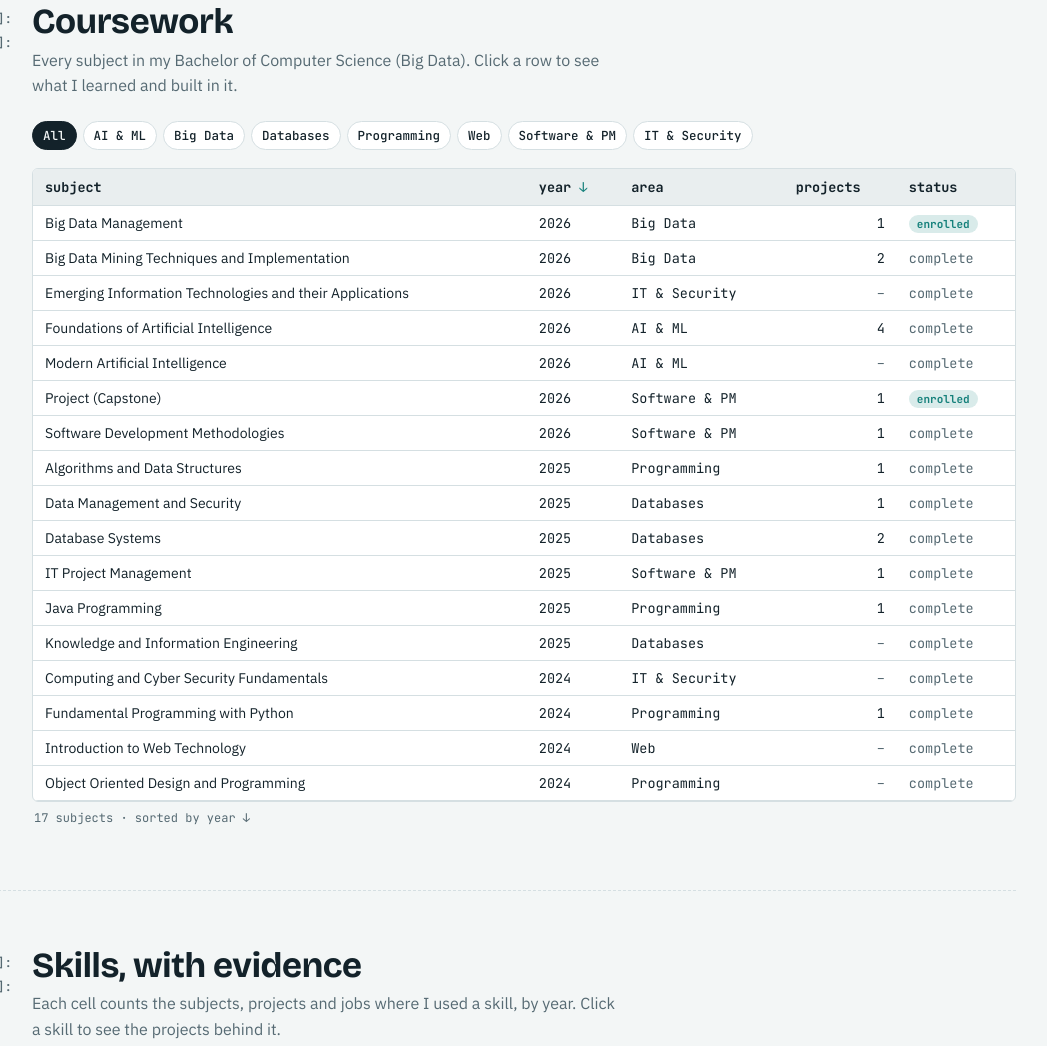
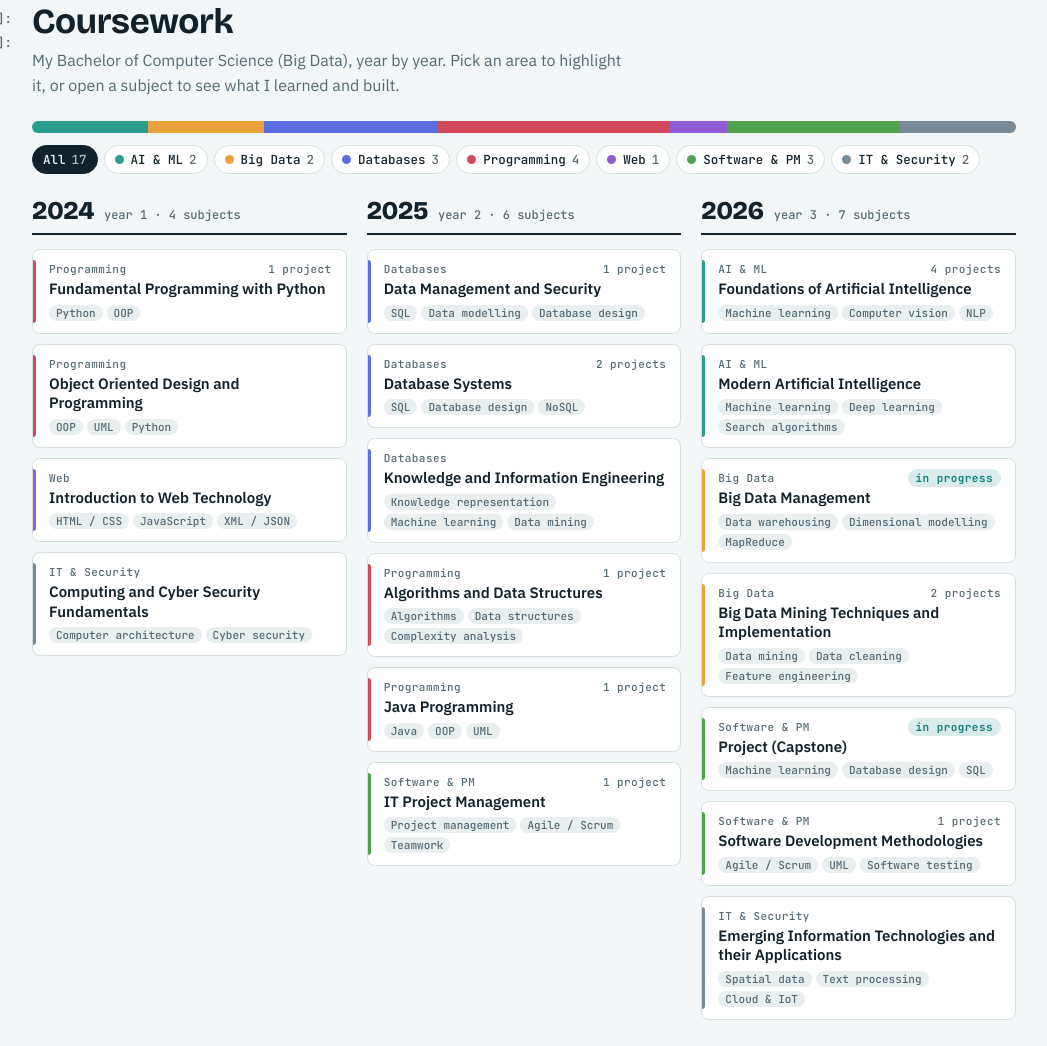
Before and after one commit to akamanlev/akamanlev.github.io, a plain HTML site: page index.html in a window 1280 px wide. Shown: the part 974-2020 px from the top of the page, without its empty margins (168-1215 px from the left). Drawn offline with nearby package versions, Linux system fonts and the light colour scheme.

Commit message:
Redesign coursework as a year-by-year learning path
Co-Authored-By: Claude Opus 5.5 <noreply@anthropic.com>
Claude-Session: https://claude.ai/code/session_013h4VqxE54rVxcQsoDLQ6Sd

```diff
--- a/index.html
+++ b/index.html
@@ -134,6 +134,34 @@ table.df{width:100%;border-collapse:collapse;font:400 13.5px var(--font-mono);fo
 @media (max-width:640px){ .df .hide-sm{display:none} }
 .df-foot{font:400 12px var(--font-mono);color:var(--muted);padding:8px 2px}
 
+/* learning path */
+:root{ --a1:#2a9d8f; --a2:#e9a23b; --a3:#5b6ee1; --a4:#d1495b; --a5:#8f5bd6; --a6:#4fa34f; --a7:#7a8a94; }
+.areabar{display:flex;height:12px;border-radius:99px;overflow:hidden;margin-bottom:12px;background:var(--sunken)}
+.areabar span{display:block;height:100%;transition:opacity .2s}
+.arealeg{margin-bottom:24px}
+.arealeg .chip i{display:inline-block;width:9px;height:9px;border-radius:50%;margin-right:7px;vertical-align:0}
+.arealeg .chip b{font-weight:500;color:var(--muted);margin-left:6px}
+.arealeg .chip[aria-pressed="true"] b{color:inherit;opacity:.7}
+.path{display:grid;grid-template-columns:repeat(3,minmax(0,1fr));gap:20px;position:relative}
+@media (max-width:900px){ .path{grid-template-columns:minmax(0,1fr)} }
+.yr{display:flex;flex-direction:column;gap:10px;min-width:0}
+.yr-head{display:flex;align-items:baseline;gap:10px;padding-bottom:10px;border-bottom:2px solid var(--fg);margin-bottom:4px}
+.yr-head b{font:800 1.6rem/1 var(--font-display);letter-spacing:-.02em}
+.yr-head span{font:500 12px var(--font-mono);color:var(--muted)}
+.subj{position:relative;text-align:left;width:100%;background:var(--surface);border:1px solid var(--line);border-radius:8px;padding:12px 14px 12px 16px;color:var(--fg);font:inherit;cursor:pointer;transition:opacity .2s,border-color .15s,transform .15s}
+.subj::before{content:"";position:absolute;left:0;top:10px;bottom:10px;width:3px;border-radius:0 3px 3px 0;background:var(--ac)}
+.subj:hover{border-color:var(--ac);transform:translateY(-1px)}
+.subj.dim{opacity:.28}
+.subj .ar{font:500 11px var(--font-mono);letter-spacing:.04em;color:var(--muted);display:flex;justify-content:space-between;gap:8px}
+.subj .nm{display:block;font:600 15px/1.3 var(--font-body);margin:3px 0 6px}
+.subj .sk{display:flex;flex-wrap:wrap;gap:4px}
+.subj .sk span{font:500 11px var(--font-mono);padding:1px 7px;border-radius:99px;background:var(--sunken);color:var(--muted)}
+.subj .more{display:none;margin-top:10px;padding-top:10px;border-top:1px dashed var(--line);font-size:14px;cursor:auto}
+.subj[aria-expanded="true"]{border-color:var(--ac)}
+.subj[aria-expanded="true"] .more{display:block}
+.subj .more p{margin:0 0 8px}
+.subj .more .row2{display:flex;flex-wrap:wrap;gap:4px;margin-bottom:6px;align-items:center}
+.subj .more .lbl{font:500 11px var(--font-mono);color:var(--muted);margin-right:4px}
 /* skills heatmap */
 .skills-grid{display:grid;grid-template-columns:minmax(0,1.4fr) minmax(0,1fr);gap:24px;align-items:start}
 @media (max-width:900px){ .skills-grid{grid-template-columns:minmax(0,1fr)} }
@@ -300,23 +328,12 @@ transcript.<span class="k">describe</span>()</div>
       <div class="head">
         <div>
           <h2>Coursework</h2>
-          <p>Every subject in my Bachelor of Computer Science (Big Data). Click a row to see what I learned and built in it.</p>
+          <p>My Bachelor of Computer Science (Big Data), year by year. Pick an area to highlight it, or open a subject to see what I learned and built.</p>
         </div>
       </div>
-      <div class="toolbar"><div class="chips" id="areaChips" role="group" aria-label="Filter subjects by area"></div></div>
-      <div class="df-wrap">
-        <table class="df" id="df">
-          <thead><tr>
-            <th data-k="name" scope="col">subject</th>
-            <th data-k="year" scope="col" class="hide-sm">year</th>
-            <th data-k="area" scope="col" class="hide-sm">area</th>
-            <th data-k="nproj" scope="col">projects</th>
-            <th data-k="status" scope="col">status</th>
-          </tr></thead>
-          <tbody></tbody>
-        </table>
-      </div>
-      <div class="df-foot" id="dffoot"></div>
+      <div class="areabar" id="areaBar" role="img" aria-label="Subjects by area"></div>
+      <div class="chips arealeg" id="areaChips" role="group" aria-label="Highlight subjects by area"></div>
+      <div class="path" id="path"></div>
     </div>
   </section>
 
@@ -481,43 +498,49 @@ var stats=[
 ];
 $("#describe").innerHTML = stats.map(function(s){return "<div><dt>"+s[0]+"</dt><dd>"+s[1]+"<small>"+esc(s[2])+"</small></dd></div>";}).join("");
 
-/* ---------- dataframe ---------- */
-var area="All", sortK="year", sortDir=-1, openCode=null;
-var areas=["All"].concat(D.areas.filter(function(a){return mods.some(function(m){return m.area===a;});}));
-$("#areaChips").innerHTML = areas.map(function(a){return '<button type="button" class="chip" aria-pressed="'+(a===area)+'" data-a="'+esc(a)+'">'+esc(a)+"</button>";}).join("");
-$("#areaChips").addEventListener("click", function(e){ var b=e.target.closest(".chip"); if(!b) return; area=b.dataset.a; this.querySelectorAll(".chip").forEach(function(c){c.setAttribute("aria-pressed", c===b);}); renderDF(); });
-document.querySelectorAll("#df th").forEach(function(th){ th.addEventListener("click", function(){ var k=th.dataset.k; if(k==="idx") return; if(sortK===k) sortDir*=-1; else { sortK=k; sortDir=(k==="nproj"||k==="year")?-1:1; } renderDF(); }); });
+/* ---------- learning path ---------- */
+var area="All", openCode=null;
+var areaList=D.areas.filter(function(a){return mods.some(function(m){return m.area===a;});});
+function acol(a){ return "var(--a"+((areaList.indexOf(a)%7)+1)+")"; }
 function projById(id){ return D.projects.filter(function(p){return p.id===id;})[0]; }
-function renderDF(){
-  var rows=mods.filter(function(m){return area==="All"||m.area===area;});
-  rows.sort(function(a,b){
-    var A=a[sortK], B=b[sortK];
-    if(A<B) return -sortDir; if(A>B) return sortDir;
-    return a.name<b.name?-1:1;
+$("#areaBar").innerHTML=areaList.map(function(a){ var n=mods.filter(function(m){return m.area===a;}).length; return '<span data-a="'+esc(a)+'" title="'+esc(a)+': '+n+'" style="flex:'+n+';background:'+acol(a)+'"></span>'; }).join("");
+$("#areaChips").innerHTML='<button type="button" class="chip" data-a="All" aria-pressed="true">All<b>'+mods.length+'</b></button>'+areaList.map(function(a){ var n=mods.filter(function(m){return m.area===a;}).length; return '<button type="button" class="chip" data-a="'+esc(a)+'" aria-pressed="false"><i style="background:'+acol(a)+'"></i>'+esc(a)+'<b>'+n+'</b></button>'; }).join("");
+$("#areaChips").addEventListener("click", function(e){ var b=e.target.closest(".chip"); if(!b) return; area=(area===b.dataset.a&&area!=="All")?"All":b.dataset.a; this.querySelectorAll(".chip").forEach(function(c){c.setAttribute("aria-pressed", c.dataset.a===area);}); applyArea(); });
+function applyArea(){
+  document.querySelectorAll("#path .subj").forEach(function(c){ c.classList.toggle("dim", area!=="All" && c.dataset.area!==area); });
+  document.querySelectorAll("#areaBar span").forEach(function(sp){ sp.style.opacity = (area==="All"||sp.dataset.a===area)?1:.25; });
+}
+function renderPath(){
+  var years=[]; mods.forEach(function(m){ if(years.indexOf(m.year)<0) years.push(m.year); }); years.sort();
+  var P=$("#path"); P.innerHTML="";
+  years.forEach(function(y,yi){
+    var list=mods.filter(function(m){return m.year===y;}).sort(function(a,b){ return areaList.indexOf(a.area)-areaList.indexOf(b.area) || (a.name<b.name?-1:1); });
+    var col=h("div",{class:"yr"});
+    col.innerHTML='<div class="yr-head"><b>'+y+'</b><span>year '+(yi+1)+' · '+list.length+' subjects</span></div>';
+    list.forEach(function(m){
+      var c=h("div",{class:"subj", role:"button", tabindex:"0", "aria-expanded":String(openCode===m.code), "data-code":m.code, "data-area":m.area});
+      c.style.setProperty("--ac", acol(m.area));
+      var pj=(m.projects||[]).map(projById).filter(Boolean);
+      var right = m.status!=="Complete" ? '<span class="pill">in progress</span>' : (pj.length? pj.length+(pj.length>1?" projects":" project") : "");
+      c.innerHTML='<span class="ar"><span>'+esc(m.area)+'</span><span style="color:var(--muted)">'+right+'</span></span>'+
+        '<span class="nm">'+esc(m.name)+'</span>'+
+        '<span class="sk">'+(m.skills||[]).slice(0,3).map(function(x){return "<span>"+esc(x)+"</span>";}).join("")+'</span>'+
+        '<div class="more"><p>'+esc(m.summary)+'</p>'+
+          ((m.skills||[]).length>3?'<div class="row2"><span class="lbl">skills</span>'+m.skills.map(function(x){return '<span class="tag">'+esc(x)+'</span>';}).join("")+'</div>':'')+
+          ((m.tools||[]).length?'<div class="row2"><span class="lbl">tools</span>'+m.tools.map(function(x){return '<span class="tag">'+esc(x)+'</span>';}).join("")+'</div>':'')+
+          (pj.length?'<div class="row2"><span class="lbl">projects</span>'+pj.map(function(p){return '<button type="button" class="linkish" data-p="'+p.id+'">'+esc(p.title)+'</button>';}).join(" · ")+'</div>':'')+
+        '</div>';
+      function toggle(){ openCode = openCode===m.code?null:m.code; document.querySelectorAll("#path .subj").forEach(function(x){ x.setAttribute("aria-expanded", String(x.dataset.code===openCode)); }); }
+      c.addEventListener("click", function(e){ if(e.target.closest("[data-p]")||e.target.closest(".more")) return; toggle(); });
+      c.addEventListener("keydown", function(e){ if((e.key==="Enter"||e.key===" ")&&e.target===c){ e.preventDefault(); toggle(); } });
+      c.querySelectorAll("[data-p]").forEach(function(b){ b.addEventListener("click", function(e){ e.stopPropagation(); showProject(b.dataset.p); }); });
+      col.appendChild(c);
+    });
+    P.appendChild(col);
   });
-  document.querySelectorAll("#df th").forEach(function(th){ th.setAttribute("aria-sort", th.dataset.k===sortK ? (sortDir>0?"ascending":"descending") : "none"); });
-  var tb=$("#df tbody"); tb.innerHTML="";
-  rows.forEach(function(m,i){
-    var tr=h("tr",{class:"row", tabindex:"0", "aria-expanded": String(openCode===m.code), "data-code":m.code});
-    tr.innerHTML='<td class="name">'+esc(m.name)+'</td><td class="hide-sm">'+m.year+'</td><td class="hide-sm">'+esc(m.area)+'</td><td class="num">'+(m.nproj||'<span style="color:var(--muted)">–</span>')+'</td><td>'+(m.status==="Complete"?'<span style="color:var(--muted)">complete</span>':'<span class="pill">'+esc(m.status.toLowerCase())+'</span>')+'</td>';
-    tr.addEventListener("click", function(){ openCode = openCode===m.code?null:m.code; renderDF(); });
-    tr.addEventListener("keydown", function(e){ if(e.key==="Enter"||e.key===" "){ e.preventDefault(); tr.click(); } });
-    tb.appendChild(tr);
-    if(openCode===m.code){
-      var d=h("tr",{class:"detail"}), td=h("td",{colspan:"5"});
-      var pj=(m.projects||[]).map(projById).filter(Boolean);
-      td.innerHTML='<div>'+esc(m.summary)+'</div><div class="kv">'+
-        (m.skills&&m.skills.length?'<span>skills</span><span class="chips">'+m.skills.map(function(s){return '<span class="tag">'+esc(s)+'</span>';}).join("")+'</span>':'')+
-        (m.tools&&m.tools.length?'<span>tools</span><span class="chips">'+m.tools.map(function(s){return '<span class="tag">'+esc(s)+'</span>';}).join("")+'</span>':'')+
-        (pj.length?'<span>projects</span><span>'+pj.map(function(p){return '<button type="button" class="linkish" data-p="'+p.id+'">'+esc(p.title)+'</button>';}).join(", ")+'</span>':'')+
-        '</div>';
-      td.querySelectorAll("[data-p]").forEach(function(b){ b.addEventListener("click", function(e){ e.stopPropagation(); showProject(b.dataset.p); }); });
-      d.appendChild(td); tb.appendChild(d);
-    }
-  });
-  $("#dffoot").textContent = rows.length+" subjects · sorted by "+({name:"subject",nproj:"projects"}[sortK]||sortK)+(sortDir>0?" ↑":" ↓");
+  applyArea();
 }
-function openModule(code){ area="All"; document.querySelectorAll("#areaChips .chip").forEach(function(c){c.setAttribute("aria-pressed", c.dataset.a==="All");}); openCode=code; renderDF(); var r=document.querySelector('#df tr[data-code="'+code+'"]'); if(r) r.scrollIntoView({block:"center", behavior:"smooth"}); }
+function openModule(code){ area="All"; document.querySelectorAll("#areaChips .chip").forEach(function(c){c.setAttribute("aria-pressed", c.dataset.a==="All");}); openCode=code; renderPath(); var r=document.querySelector('#path .subj[data-code="'+code+'"]'); if(r) r.scrollIntoView({block:"center", behavior:"smooth"}); }
 
 /* ---------- skills heatmap ---------- */
 var cols=["2024","2025","2026","Work"];
@@ -758,7 +781,7 @@ genPoints(); size(); seed(); if(reduce) runToConvergence(); else { draw(); timer
 
 /* ---------- boot ---------- */
 function redrawAll(){ draw(); }
-renderDF(); drawHeat(); renderChips(); renderCards(); applyTheme();
+renderPath(); drawHeat(); renderChips(); renderCards(); applyTheme();
 })();
 </script>
 </body>
```
